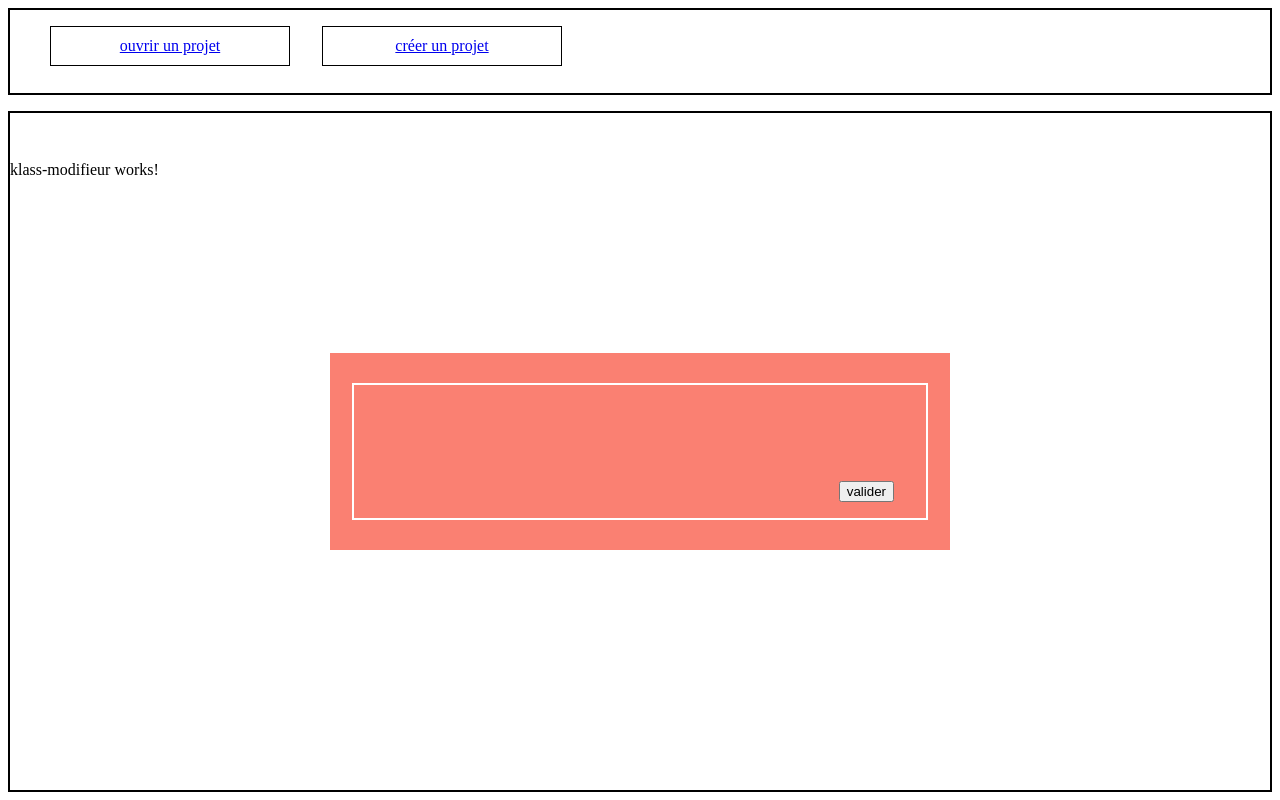
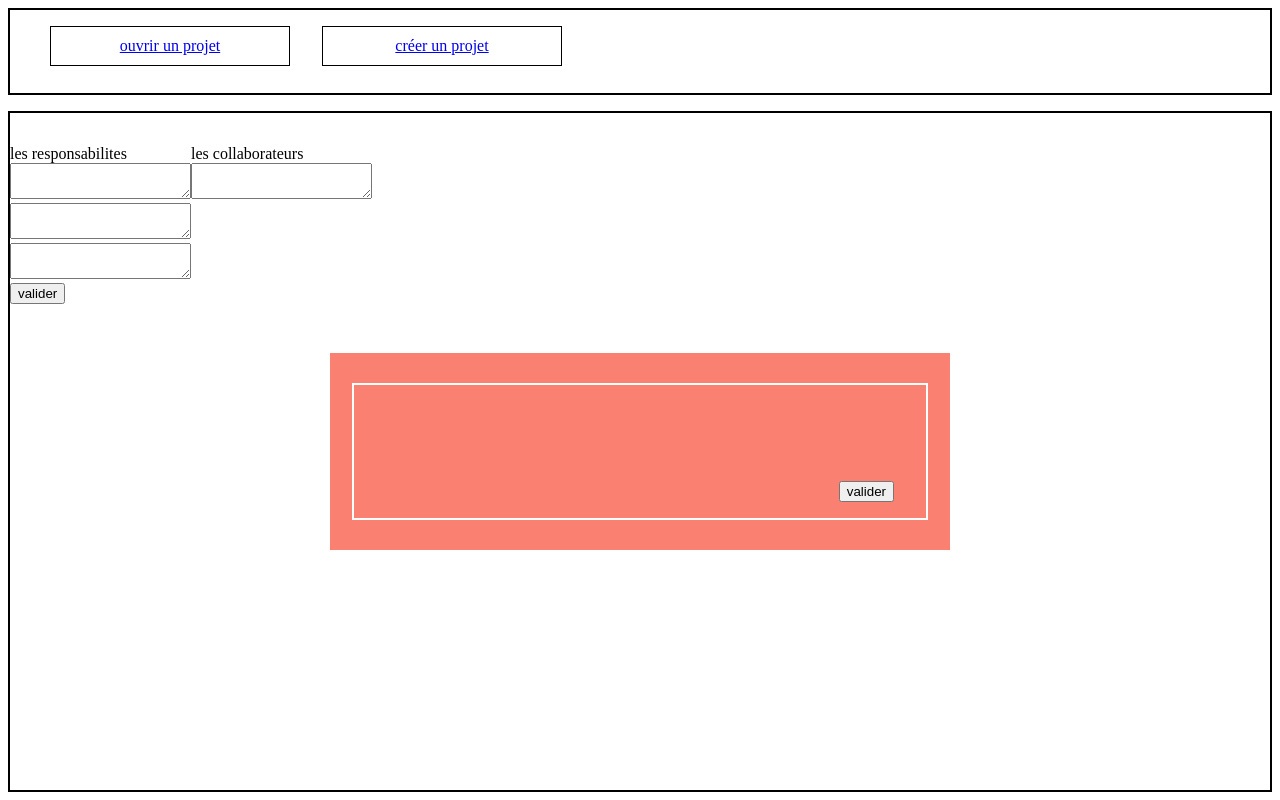
Before and after one commit to lqksdfohd/crcv4-front, an Angular app: page /klass/1/modifier in a window 1280 px wide. Built offline with nearby package versions, Linux system fonts and the light colour scheme; no server answers.

Commit message:
feat: le formulaire du composant klass-modifier est initialisé à partir d'une klass

```diff
--- a/src/app/klass-modifieur/klass-modifieur.component.css
+++ b/src/app/klass-modifieur/klass-modifieur.component.css
@@ -0,0 +1,3 @@
+div#entres{
+    display: flex;
+}
--- a/src/app/klass-modifieur/klass-modifieur.component.html
+++ b/src/app/klass-modifieur/klass-modifieur.component.html
@@ -1 +1,27 @@
-<p>klass-modifieur works!</p>
+<div id="container-modifier-klass">
+    <form [formGroup]="form">
+        <div id="entres">
+            <div id="liste-responsabilites">
+                <div class="titre">les responsabilites</div>
+                <div class="unite-form-responsabilite">
+                    <textarea formControlName="r0"></textarea>
+                </div>
+                <div class="unite-form-responsabilite">
+                    <textarea formControlName="r1"></textarea>
+                </div>
+                <div class="unite-form-responsabilite">
+                    <textarea formControlName="r2"></textarea>
+                </div>
+            </div>
+            <div class="liste-collaborants">
+                <div class="titre">les collaborateurs</div>
+                <textarea formControlName="c1"></textarea>
+            </div>
+        </div>
+        <div id="logique">
+            <button>valider</button>
+        </div>
+
+    </form>
+
+</div>
--- a/src/app/klass-modifieur/klass-modifieur.component.ts
+++ b/src/app/klass-modifieur/klass-modifieur.component.ts
@@ -1,9 +1,11 @@
 import { Component, OnInit } from '@angular/core';
+import { Form, FormControl, FormGroup, ValidatorFn } from '@angular/forms';
 import { ActivatedRoute } from '@angular/router';
 import { Observer } from 'rxjs';
 import { KlassCompletDto } from '../dtos/klass-complet.dto';
 import { GestionnaireErreursService } from '../gestionnaire-erreurs/gestionnaire-erreurs.service';
 import { KlassModel } from '../models/klass.model';
+import { ResponsabiliteModel } from '../models/responsabilite.model';
 import { ProjetBackService } from '../services/projet-back.service';
 
 @Component({
@@ -13,26 +15,63 @@ import { ProjetBackService } from '../services/projet-back.service';
 })
 export class KlassModifieurComponent implements OnInit {
 
-  klassId:string|undefined;
+  klassId:number = -1;
   klassAModifier:KlassModel|undefined;
+  form:FormGroup;
 
   constructor(private activatedRoute:ActivatedRoute, private projetBackService:ProjetBackService,
   private gestionnaireErreurs:GestionnaireErreursService) {
     this.activatedRoute.params.subscribe(params => {this.klassId = params['id']});
+    this.form = new FormGroup({
+      r0: new FormControl(''),
+      r1: new FormControl(''),
+      r2: new FormControl(''),
+      c1: new FormControl('')
+    });
   }
 
   ngOnInit(): void {
+    /* permet d'initialiser le composant avec la klass venant du back */
     const observeurModifierKlass:Observer<KlassCompletDto> = {
       next : dto => {
         this.klassAModifier = new KlassModel();
         this.klassAModifier.initAvecKlassDtoComplet(dto);
-        console.log(this.klassAModifier);
+        this.initialiserForm(this.klassAModifier as KlassModel);
       },
       error: erreur => {this.gestionnaireErreurs.setErreur(erreur.error)},
       complete: () => {}
     }
+    this.projetBackService.recupererUneKlassDuProjet(this.klassId).subscribe(observeurModifierKlass);
+  }
 
-    this.projetBackService.recupererUneKlassDuProjet(this.klassId as string).subscribe(observeurModifierKlass);
+  initialiserForm(klass:KlassModel){
+    /*this.form = new FormGroup({});*/
+    let validateursResponsabilite:ValidatorFn[] = [];
+    let validateursCollaborateur:ValidatorFn[] = [];
+    let value = this.form.getRawValue();
+    let i = 0;
+    for(let _item of Object.keys(value)){
+      if(klass.listeResponsabilites[i]){
+        value[_item] = klass.listeResponsabilites[i].titre;
+        i++;
+      }
+    }
+
+    let collaborants = klass.listeCollaborateurs.map(c => c.collaborant?.nom).join(',');
+    if(collaborants){
+      value['c1'] = collaborants;
+    }
+
+    this.form.setValue(value);
   }
 
 }
+
+export class UniteForm{
+  responsabilite:ResponsabiliteModel;
+  control:FormControl;
+  constructor(r:ResponsabiliteModel, control:FormControl){
+    this.responsabilite = r;
+    this.control = control;
+  }
+}
--- a/src/app/services/projet-back.service.ts
+++ b/src/app/services/projet-back.service.ts
@@ -36,7 +36,7 @@ export class ProjetBackService{
         const url = this.urlBack.concat(`projet/klass/${idKlass}`);
         return this.http.delete(url);
     }
-    recupererUneKlassDuProjet(klassId:string):Observable<KlassCompletDto>{
+    recupererUneKlassDuProjet(klassId:number):Observable<KlassCompletDto>{
         const url = this.urlBack.concat(`klass/${klassId}`);
         return this.http.get<KlassCompletDto>(url);
     }
```
